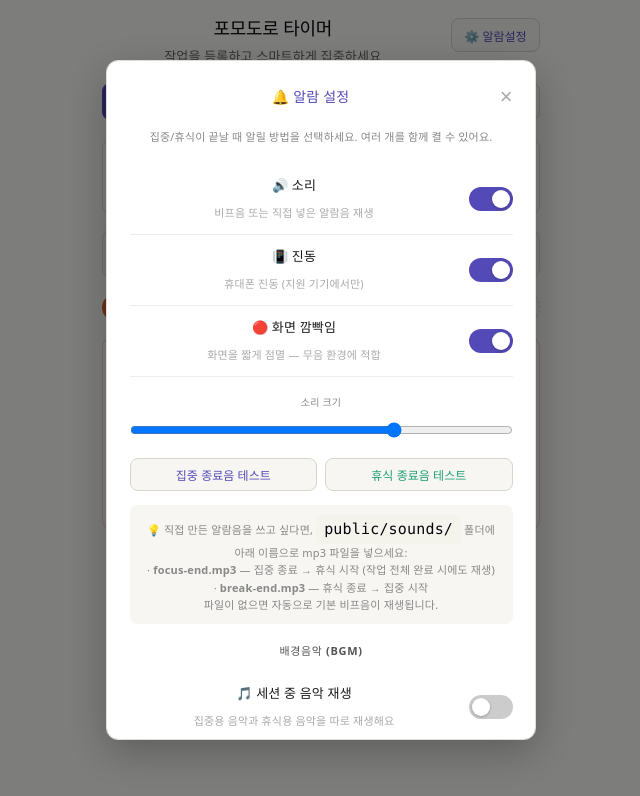
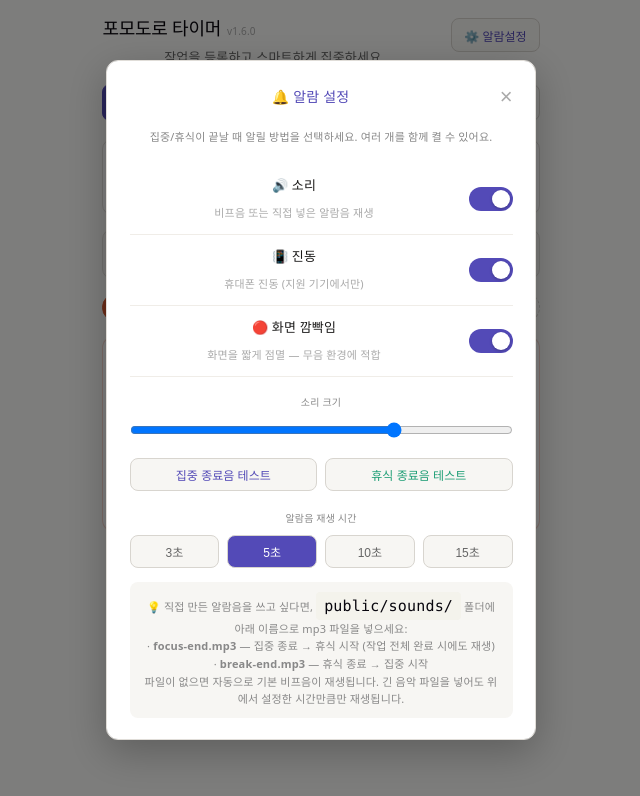
Before and after one commit to isenvis2/SmartPomodoro, a React (Vite) app: page / in a window 1280 px wide. Both pictures are taken after a click on the button "⚙️ 알람설정". Shown: the top 796 px of the page, without its empty margins (319-959 px from the left). Built offline with nearby package versions, Linux system fonts and the light colour scheme.

Commit message:
Remove the global BGM Setting

```diff
--- a/src/App.jsx
+++ b/src/App.jsx
@@ -1,4 +1,7 @@
 import { useState, useEffect, useRef, useCallback } from "react";
+
+// 화면 좌상단에 표시되는 앱 버전 — 업데이트 확인용. 기능을 변경/배포할 때 함께 올려주세요.
+const APP_VERSION="1.6.0";
 
 // ── localStorage 저장/로드 ──
 const LS_KEY = "myTimerData";
@@ -27,7 +30,7 @@ const ALARM_FILES={focus:"/sounds/focus-end.mp3",break:"/sounds/break-end.mp3"};
 //  - "focus": 집중 시간 동안 재생
 //  - "break": 짧은/긴 휴식 시간 동안 재생
 const BGM_FILES={focus:"/sounds/focus-bgm.mp3",break:"/sounds/break-bgm.mp3"};
-const DEF_ALARM={sound:true,vibration:true,flash:true,volume:0.7,bgm:false,bgmVolume:0.4};
+const DEF_ALARM={sound:true,vibration:true,flash:true,volume:0.7,bgmVolume:0.4,alarmDuration:5};
 
 // ── BGM 파일 저장(IndexedDB) ──
 // 사용자가 직접 선택한 음악 파일을 브라우저에 저장해 재사용합니다.
@@ -106,15 +109,22 @@ function beepPattern(kind,vol){
   if(kind==="focus"){beep(784,150,0,vol);beep(1047,260,180,vol);}
   else{beep(659,220,0,vol);}
 }
+let _alarmAudio=null; // 현재 재생 중인 알람음 (전환 시 정리용)
 function fireAlarm(cfg,kind,setFlashOn){
   if(!cfg)cfg=DEF_ALARM;
   if(cfg.sound){
+    if(_alarmAudio){_alarmAudio.pause();_alarmAudio=null;}
     const a=new Audio(ALARM_FILES[kind]);
     a.volume=cfg.volume??0.7;
     let fellBack=false;
     const fb=()=>{if(fellBack)return;fellBack=true;beepPattern(kind,cfg.volume??0.3);};
     a.addEventListener("error",fb);
-    a.play().catch(fb);
+    a.addEventListener("ended",()=>{if(_alarmAudio===a)_alarmAudio=null;});
+    const maxMs=(cfg.alarmDuration??DEF_ALARM.alarmDuration)*1000;
+    a.play().then(()=>{
+      _alarmAudio=a;
+      setTimeout(()=>{if(_alarmAudio===a){fadeAudio(a,0,250,()=>{a.pause();if(_alarmAudio===a)_alarmAudio=null;});}},maxMs);
+    }).catch(fb);
   }
   if(cfg.vibration&&navigator.vibrate){
     navigator.vibrate(kind==="focus"?[200,100,200]:[400]);
@@ -427,12 +437,12 @@ export default function App() {
   const bgmUrlRef=useRef(null); // 현재 사용 중인 blob URL (해제용)
   const bgmPosRef=useRef({}); // 트랙(key)별 마지막 재생 위치(초) — 1시간 넘는 긴 곡도 이어듣기
   const bgmShouldPlayRef=useRef(false); // 비동기 전환 콜백이 도중에 일시정지된 상태인지 재확인하기 위한 최신 상태
-  bgmShouldPlayRef.current=!!(alarmCfg.bgm&&session&&running);
+  bgmShouldPlayRef.current=!!(session&&running);
   useEffect(()=>{
     const audio=bgmRef.current;
     if(!audio)return;
     const vol=alarmCfg.bgmVolume??0.4;
-    if(!alarmCfg.bgm||!session||!running){
+    if(!session||!running){
       fadeAudio(audio,0,250,()=>audio.pause());
       return;
     }
@@ -473,7 +483,7 @@ export default function App() {
       },900);
     });
     return ()=>{cancelled=true;};
-  },[session?.phase,session?.tid,running,alarmCfg.bgm,alarmCfg.bgmVolume,tasks]);
+  },[session?.phase,session?.tid,running,alarmCfg.bgmVolume,tasks]);
   useEffect(()=>{
     if(!session&&bgmRef.current){
       const audio=bgmRef.current;
@@ -538,7 +548,10 @@ export default function App() {
 
       <div style={{display:"flex",alignItems:"flex-start",gap:8,marginBottom:4}}>
         <div style={{flex:1}}>
-          <h2 style={{fontSize:18,fontWeight:500,marginBottom:4}}>포모도로 타이머</h2>
+          <div style={{display:"flex",alignItems:"baseline",gap:6}}>
+            <h2 style={{fontSize:18,fontWeight:500,marginBottom:4}}>포모도로 타이머</h2>
+            <span style={{fontSize:10,color:"#aaa",fontWeight:400}}>v{APP_VERSION}</span>
+          </div>
           <p style={{fontSize:13,color:"#666"}}>작업을 등록하고 스마트하게 집중하세요</p>
         </div>
         <button onClick={()=>setShowSettings(true)} title="알람 설정" style={{display:"flex",alignItems:"center",gap:5,height:34,flexShrink:0,padding:"0 12px",fontSize:12,fontWeight:500,background:"#f7f6f3",color:"#534AB7",border:"1px solid #d8d5cf",borderRadius:8,cursor:"pointer"}}>⚙️ 알람설정</button>
@@ -580,35 +593,20 @@ export default function App() {
               <button onClick={()=>fireAlarm(alarmCfg,"focus",setFlashOn)} style={{flex:1,padding:"7px 0",fontSize:12,background:"#f7f6f3",color:"#534AB7",border:"1px solid #d8d5cf",borderRadius:8,cursor:"pointer"}}>집중 종료음 테스트</button>
               <button onClick={()=>fireAlarm(alarmCfg,"break",setFlashOn)} style={{flex:1,padding:"7px 0",fontSize:12,background:"#f7f6f3",color:"#1D9E75",border:"1px solid #d8d5cf",borderRadius:8,cursor:"pointer"}}>휴식 종료음 테스트</button>
             </div>
-            <div style={{background:"#f7f6f3",borderRadius:8,padding:"10px 12px",fontSize:11,color:"#888",lineHeight:1.6,marginBottom:14}}>
+            <div style={{marginBottom:14}}>
+              <p style={LBL}>알람음 재생 시간</p>
+              <div style={{display:"flex",gap:8}}>
+                {[3,5,10,15].map(sec=>(
+                  <button key={sec} onClick={()=>setAlarmCfg(c=>({...c,alarmDuration:sec}))}
+                    style={{flex:1,padding:"7px 0",fontSize:12,background:(alarmCfg.alarmDuration??5)===sec?"#534AB7":"#f7f6f3",color:(alarmCfg.alarmDuration??5)===sec?"#fff":"#666",border:"1px solid #d8d5cf",borderRadius:8,cursor:"pointer"}}>{sec}초</button>
+                ))}
+              </div>
+            </div>
+            <div style={{background:"#f7f6f3",borderRadius:8,padding:"10px 12px",fontSize:11,color:"#888",lineHeight:1.6}}>
               💡 직접 만든 알람음을 쓰고 싶다면, <code>public/sounds/</code> 폴더에 아래 이름으로 mp3 파일을 넣으세요:
               <br/>· <b>focus-end.mp3</b> — 집중 종료 → 휴식 시작 (작업 전체 완료 시에도 재생)
               <br/>· <b>break-end.mp3</b> — 휴식 종료 → 집중 시작
-              <br/>파일이 없으면 자동으로 기본 비프음이 재생됩니다.
-            </div>
-
-            <p style={SECT}>배경음악 (BGM)</p>
-            <div style={{display:"flex",alignItems:"center",gap:10,padding:"8px 0",borderBottom:"1px solid #f0ede8",marginBottom:10}}>
-              <div style={{flex:1}}>
-                <p style={{fontSize:13,fontWeight:500,margin:"0 0 2px"}}>🎵 세션 중 음악 재생</p>
-                <p style={{fontSize:11,color:"#aaa",margin:0}}>집중용 음악과 휴식용 음악을 따로 재생해요</p>
-              </div>
-              <button onClick={()=>setAlarmCfg(c=>({...c,bgm:!c.bgm}))}
-                style={{width:44,height:24,borderRadius:12,background:alarmCfg.bgm?"#534AB7":"#ccc",border:"none",cursor:"pointer",position:"relative",flexShrink:0}}>
-                <div style={{width:18,height:18,borderRadius:"50%",background:"#fff",position:"absolute",top:3,left:alarmCfg.bgm?23:3,transition:"left .2s",boxShadow:"0 1px 3px rgba(0,0,0,.25)"}}/>
-              </button>
-            </div>
-            <div style={{marginBottom:14}}>
-              <p style={LBL}>BGM 음량</p>
-              <input type="range" min="0" max="1" step="0.1" value={alarmCfg.bgmVolume??0.4}
-                onChange={e=>setAlarmCfg(c=>({...c,bgmVolume:Number(e.target.value)}))}
-                style={{width:"100%"}} disabled={!alarmCfg.bgm}/>
-            </div>
-            <div style={{background:"#f7f6f3",borderRadius:8,padding:"10px 12px",fontSize:11,color:"#888",lineHeight:1.6}}>
-              💡 <code>public/sounds/</code> 폴더에 아래 이름으로 mp3 파일을 넣으면 타이머 진행 중 기본으로 재생됩니다:
-              <br/>· <b>focus-bgm.mp3</b> — 집중 시간 동안 재생할 음악
-              <br/>· <b>break-bgm.mp3</b> — 휴식 시간 동안 재생할 음악
-              <br/>각 작업마다 다른 음악을 쓰고 싶다면, 작업 수정 화면의 "배경음악"에서 파일을 직접 선택할 수 있어요. 선택하지 않으면 위 기본 음악이 재생됩니다.
+              <br/>파일이 없으면 자동으로 기본 비프음이 재생됩니다. 긴 음악 파일을 넣어도 위에서 설정한 시간만큼만 재생됩니다.
             </div>
           </div>
         </div>
@@ -814,7 +812,7 @@ export default function App() {
                   style={{padding:"0 12px",fontSize:12,background:"transparent",color:"#E24B4A",border:"1px solid #E24B4A50",borderRadius:8,cursor:"pointer"}}>×</button>
               )}
             </div>
-            <p style={{fontSize:10,color:"#aaa",marginBottom:14}}>⚙️ 알람설정의 "세션 중 음악 재생"이 켜져 있어야 동작하며, 파일을 선택하지 않으면 기본 BGM(focus-bgm / break-bgm)이 재생됩니다.</p>
+            <p style={{fontSize:10,color:"#aaa",marginBottom:14}}>⚙️ 파일을 선택하지 않으면 기본 BGM(focus-bgm / break-bgm)이 재생됩니다.</p>
             <p style={SECT}>컨디션 배율</p>
             <div style={{marginBottom:14}}>
               {editConds.map((c,i)=>(
```
Also changed, not shown: public/sounds/README.md.
